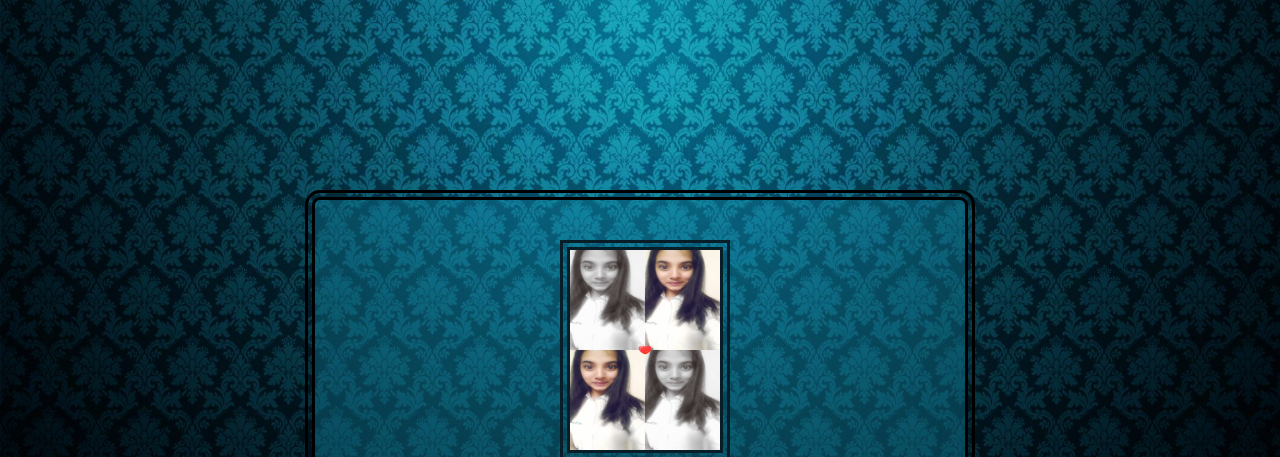
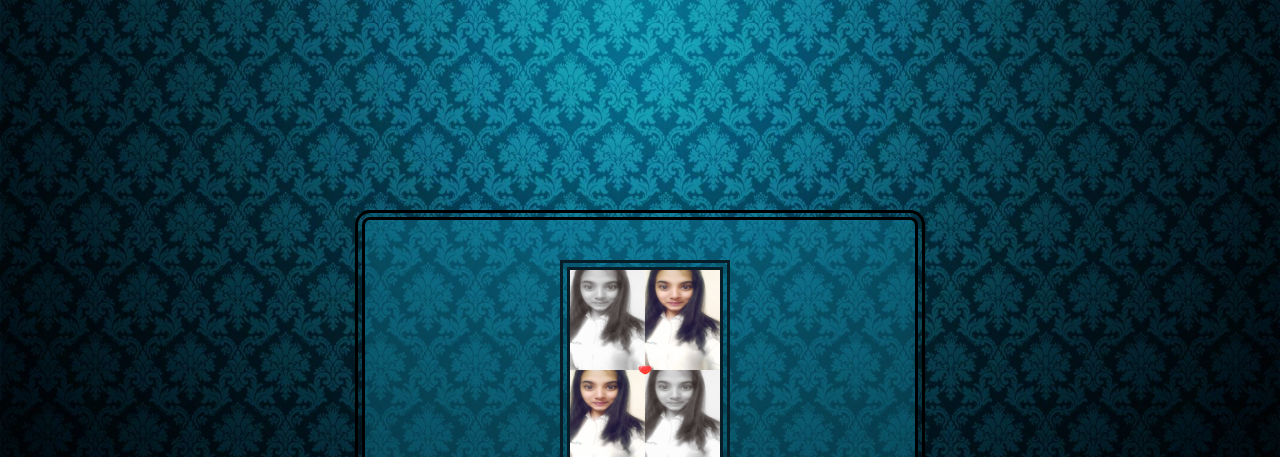
Before and after one commit to somyantus/first-website-, a plain HTML site: page webpage.html in a window 1280 px wide. Shown: the top 457 px of the page. Drawn offline with Linux system fonts and the light colour scheme.

Commit message:
file updated

```diff
--- a/webpage.html
+++ b/webpage.html
@@ -7,7 +7,7 @@
             background-size: cover;
             color: rgb(233, 213, 219);
             text-shadow: 2px 3px #110101;
-            line-height: 0.8;
+            line-height: 80px;
             text-decoration: underline;
             text-transform:capitalize;
             text-indent: 10px;
@@ -23,9 +23,10 @@
             min-height: 500px;
             margin-left: auto;
             margin-right: auto;
-            margin-top:200px;
+            margin-top:220px;
             text-align: center;
             padding: 50px;
+            box-sizing: border-box;
             outline-style: double;
             outline-color: black;
             outline-width: 10px;
```
